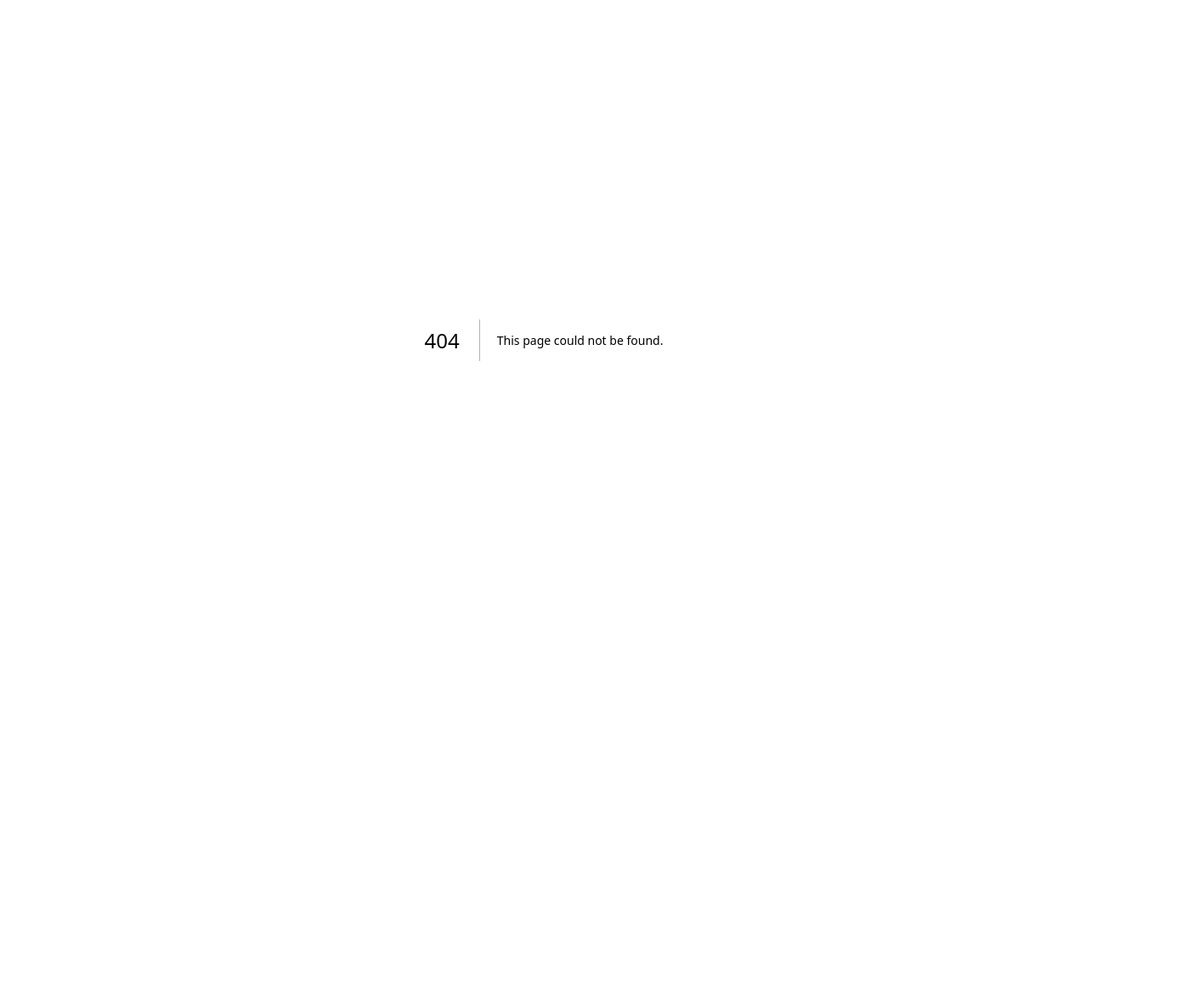
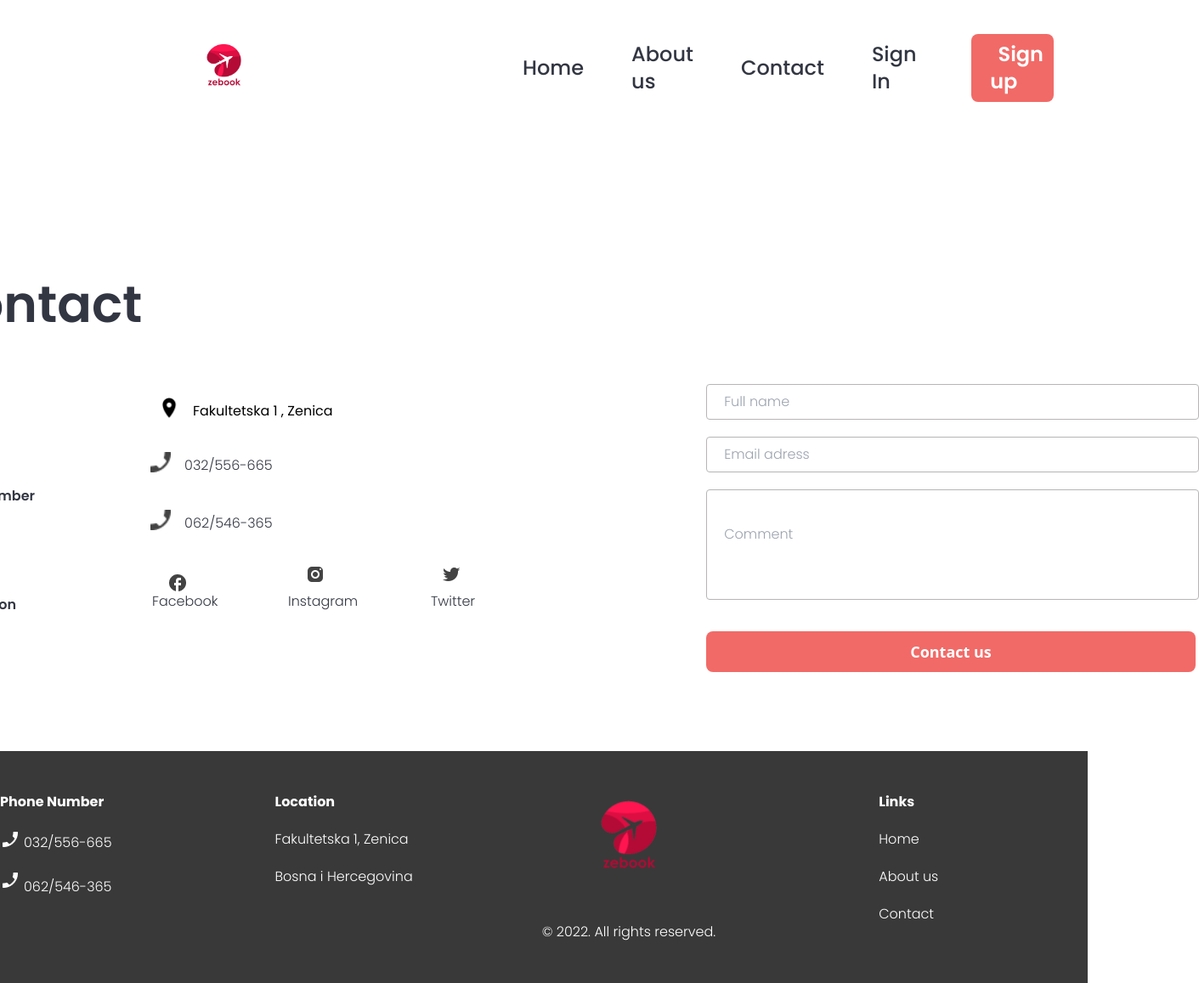
Before and after one commit to SakicHarun/booking_app, a Next.js app: page /contact in a window 1280 px wide. Before the commit this address had no page. Shown: the whole page at 85% size, 1411 px wide, since content can reach past the window. Before the commit the page ends 800 px from the top, so only its background shows below. Built offline with nearby package versions, Linux system fonts and the light colour scheme.

Commit message:
Create page.tsx

```diff
--- /dev/null
+++ b/app/contact/page.tsx
@@ -0,0 +1,17 @@
+import React from 'react'
+import Navbar from '../components/Navbar'
+import Footer from '../components/Footer'
+import Contact from '../components/Contact'
+
+const page = () => {
+  return (
+
+    <>
+    <Navbar />
+    <Contact/>
+    <Footer />
+    </>
+  )
+}
+
+export default page
```
